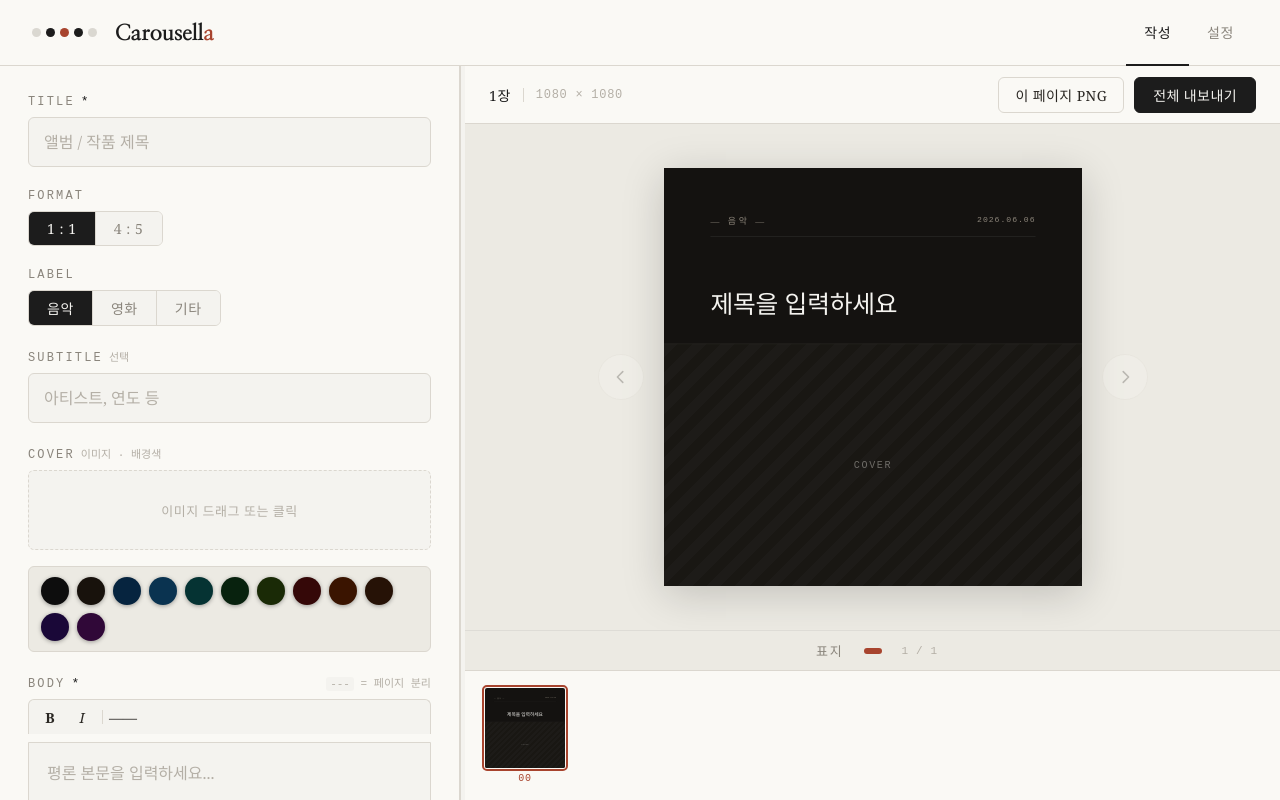
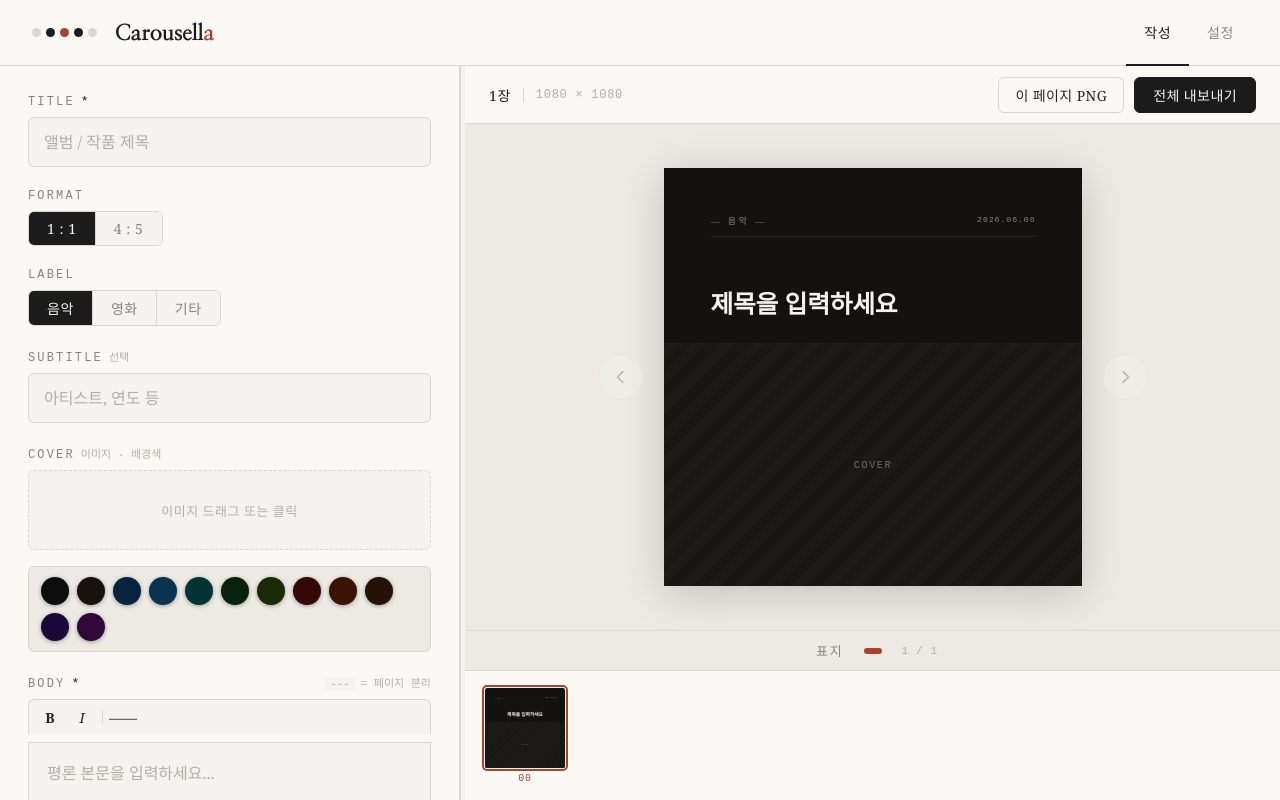
Before and after one commit to juuck14/Carousella, a React (Vite) app in the folder frontend/: page / in a window 1280 px wide. Built offline with nearby package versions, Linux system fonts and the light colour scheme.

Commit message:
fix: 표지 제목 미리보기 fontWeight 400→700 (캔버스와 일치)

```diff
--- a/frontend/src/components/CarouselPage.jsx
+++ b/frontend/src/components/CarouselPage.jsx
@@ -118,7 +118,7 @@ function CoverA({ doc, cfg }) {
       {/* 제목 + 부제목 — 이미지 영역 위쪽 */}
       <div style={{ position: 'absolute', left: m, right: m, bottom: (canvasH - split) + 60 }}>
         <div style={{
-          fontFamily: DISPLAY, fontSize: cfg.coverTitleSize, lineHeight: 1.22,
+          fontFamily: DISPLAY, fontSize: cfg.coverTitleSize, fontWeight: 700, lineHeight: 1.22,
           color: C.ivory, whiteSpace: 'pre-line', letterSpacing: '-.01em', wordBreak: 'keep-all',
         }}>
           {doc.title || '제목을 입력하세요'}
```
